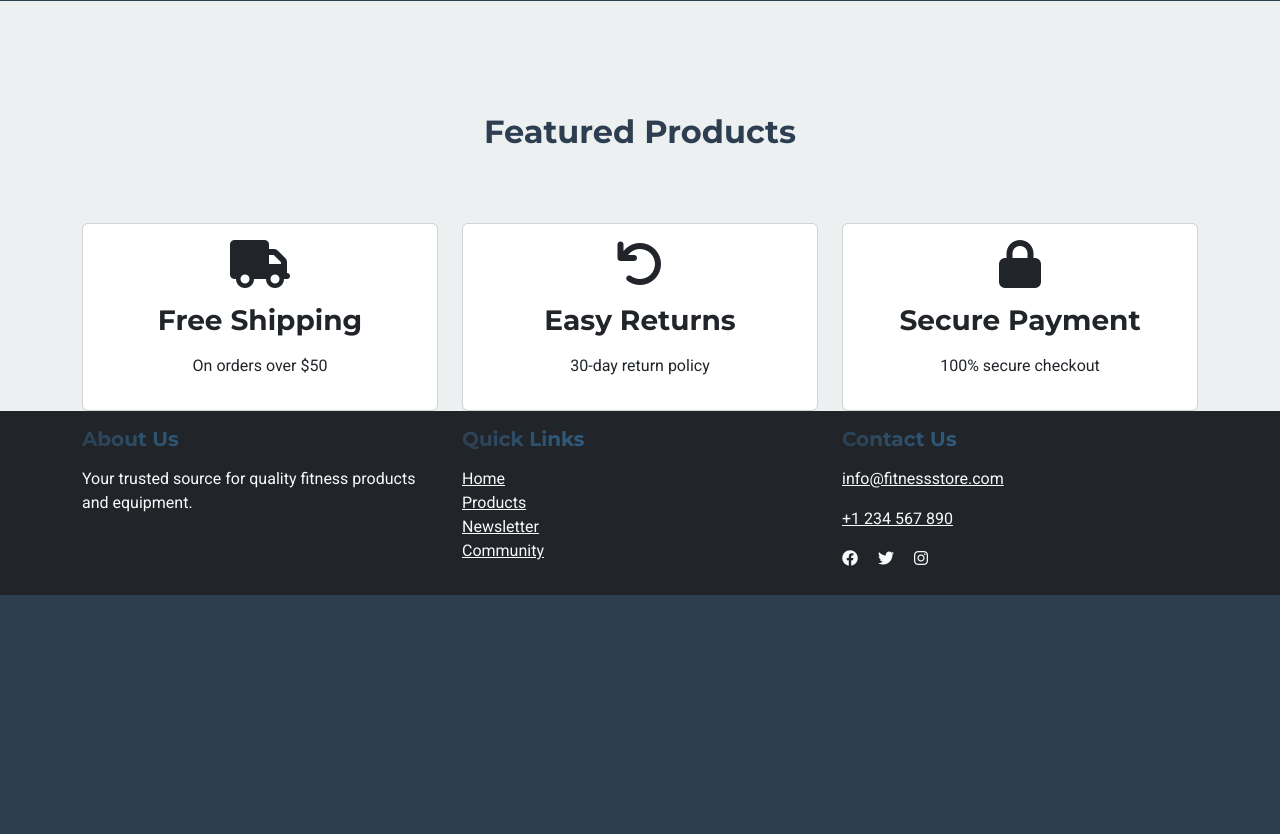
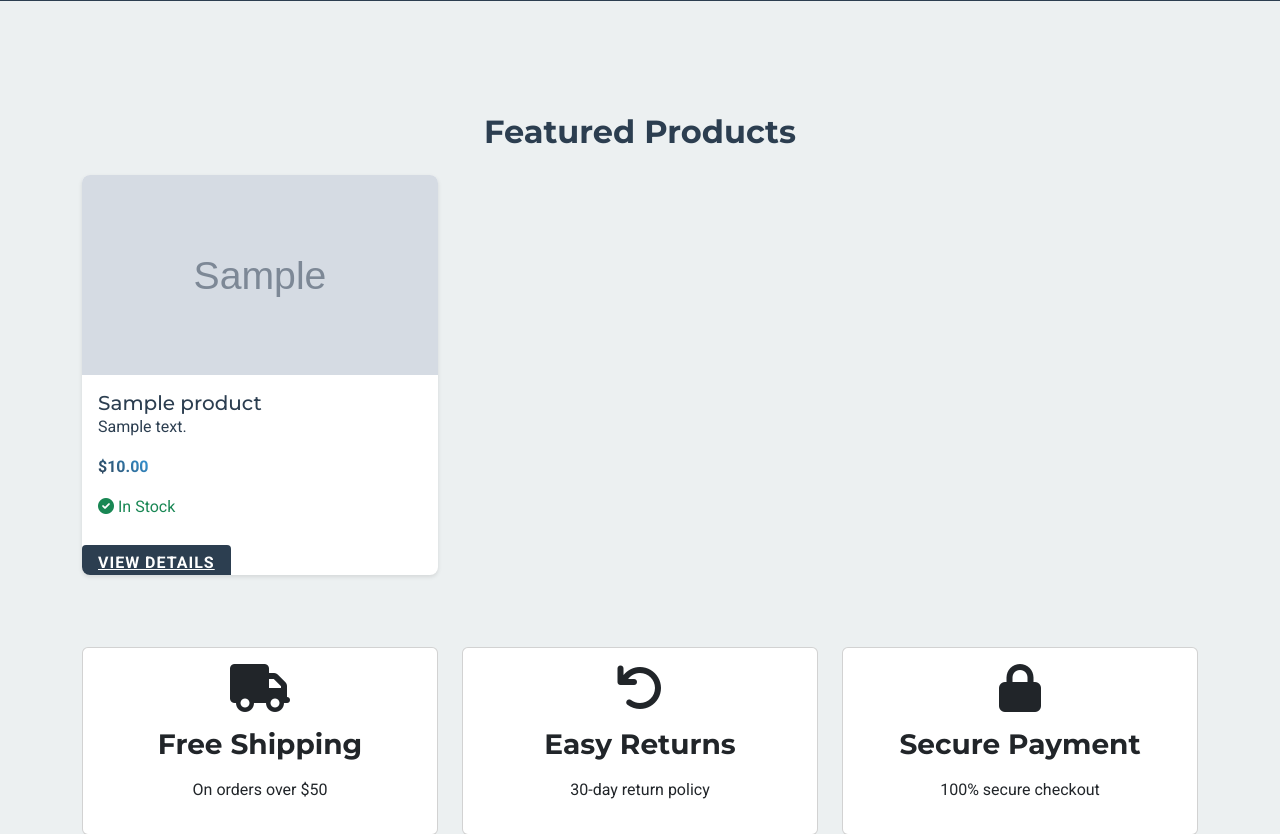
Before and after one commit to NiallPierce/FitnessSub, a Django app: page / in a window 1280 px wide. Shown: the part 535-1369 px from the top of the page. Before the commit the page ends 1130 px from the top, so only its background shows below. Run offline with Django 4.2, Linux system fonts and the light colour scheme; tables that the repository leaves empty hold one stand-in row (values such as "Sample post"); grey boxes marked "Sample" are stand-in pictures.

Commit message:
feat: Add featured products section to home page

```diff
--- a/home/views.py
+++ b/home/views.py
@@ -1,10 +1,15 @@
 from django.shortcuts import render
+from products.models import Product
 
 # Create your views here.
 
 def index(request):
     """ A view to return the index page """
-    return render(request, 'home/index.html')
+    featured_products = Product.objects.filter(is_featured=True, is_available=True)[:6]
+    context = {
+        'featured_products': featured_products,
+    }
+    return render(request, 'home/index.html', context)
 
 def custom_404(request, exception):
     return render(request, '404.html', status=404)
--- a/templates/home/index.html
+++ b/templates/home/index.html
@@ -1,4 +1,5 @@
 {% extends "base.html" %}
+{% load static %}
 
 {% block content %}
 <div class="container-fluid">
@@ -20,7 +21,45 @@
         </div>
     </div>
     <div class="row">
-        <!-- Featured products will be added here -->
+        {% if featured_products %}
+            {% for product in featured_products %}
+                <div class="col-md-4 mb-4">
+                    <div class="product-card custom-card h-100">
+                        {% if product.image %}
+                            <img src="{{ product.image.url }}"
+                                 srcset="{{ product.image.url }} 1x, {{ product.image.url }} 2x"
+                                 class="card-img-top"
+                                 alt="{{ product.name }}"
+                                 loading="lazy">
+                        {% else %}
+                            <img src="{% static 'images/no-image.png' %}"
+                                 class="card-img-top"
+                                 alt="No image available"
+                                 loading="lazy">
+                        {% endif %}
+                        <div class="card-body">
+                            <h3 class="h5 card-title">{{ product.name }}</h3>
+                            <p class="card-text">{{ product.description|truncatewords:20 }}</p>
+                            <p class="card-text"><strong class="text-gradient">${{ product.price }}</strong></p>
+                            {% if product.stock > 0 %}
+                                <p class="text-success"><i class="fas fa-check-circle"></i> In Stock</p>
+                            {% else %}
+                                <p class="text-danger"><i class="fas fa-times-circle"></i> Out of Stock</p>
+                            {% endif %}
+                        </div>
+                        <div class="card-footer bg-transparent border-0">
+                            <a href="{% url 'products:product_detail' product_id=product.id %}"
+                               class="custom-btn custom-btn-primary w-100"
+                               aria-label="View details for {{ product.name }}">View Details</a>
+                        </div>
+                    </div>
+                </div>
+            {% endfor %}
+        {% else %}
+            <div class="col-12">
+                <p class="text-center">No featured products available at the moment.</p>
+            </div>
+        {% endif %}
     </div>
 </div>
 
```
